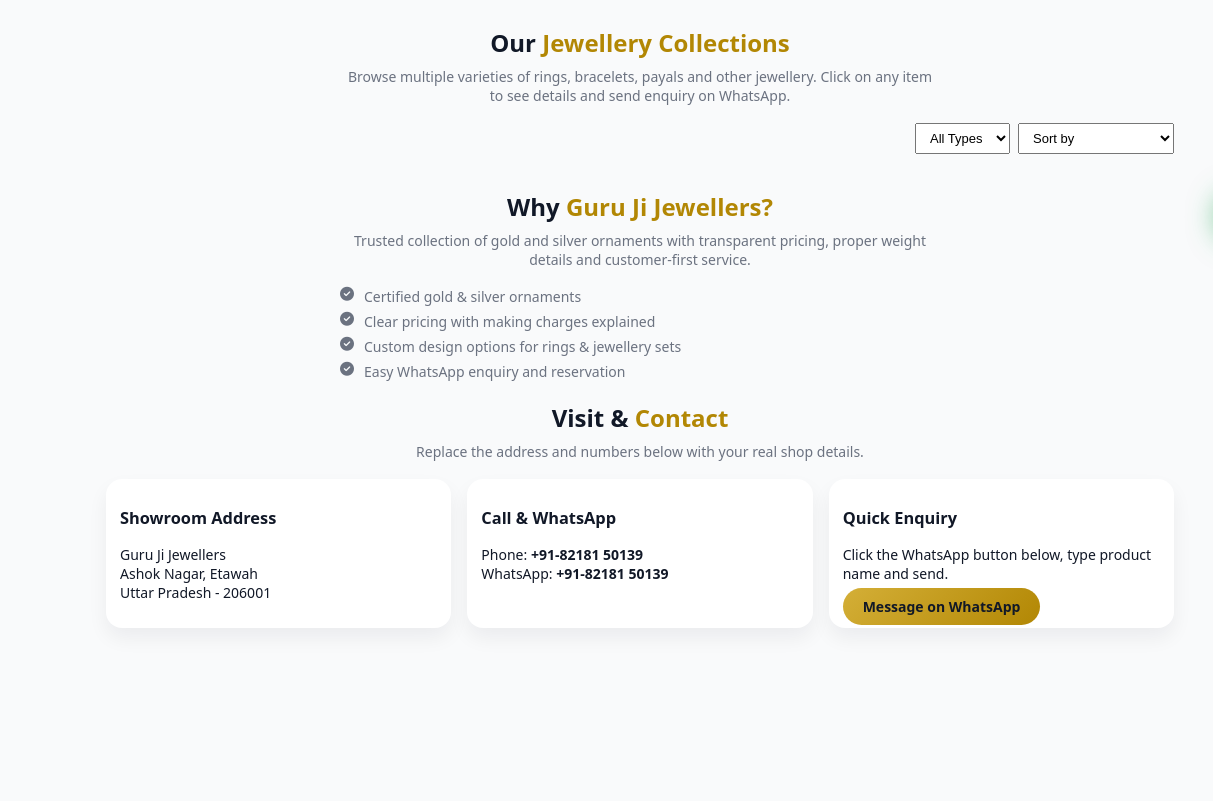
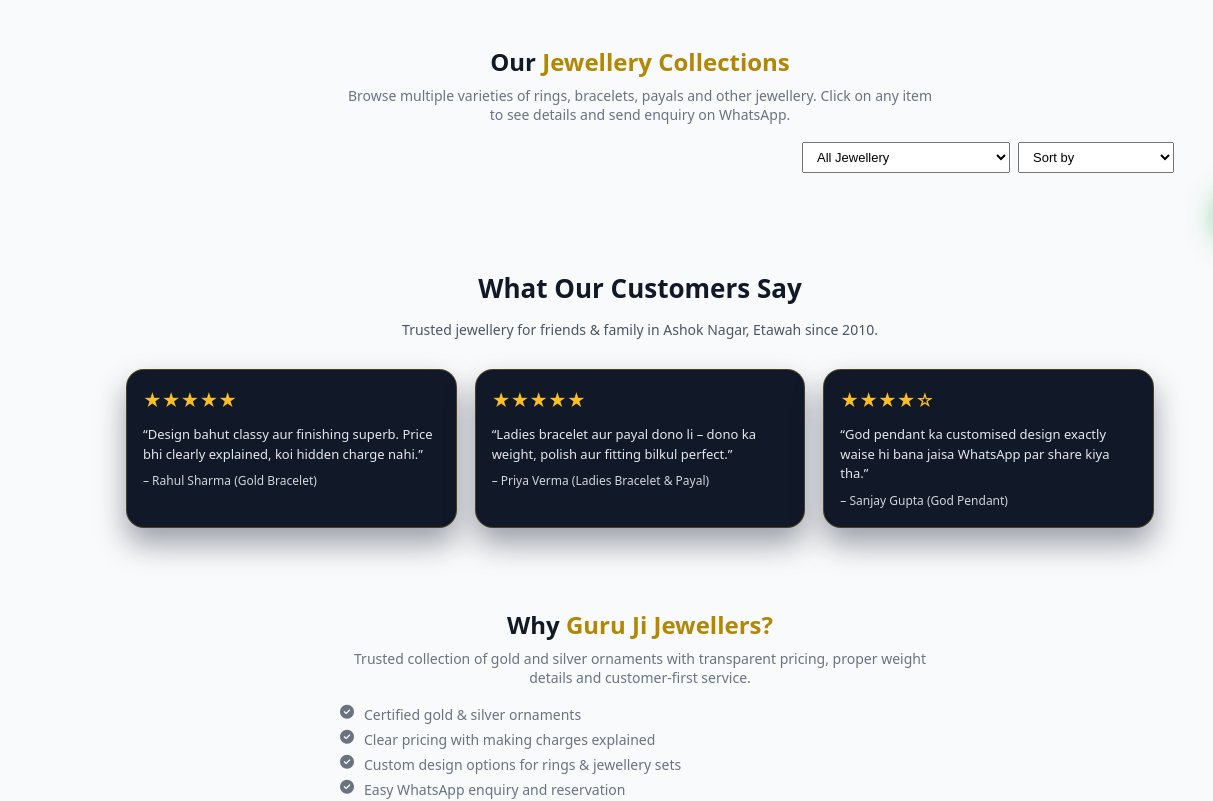
Before and after one commit to nitishyadavguruji/guruji-jewellers-site, a plain HTML site: page index.html in a window 1280 px wide. Shown: the part 560-1361 px from the top of the page, 0-1213 px from the left. Before the commit the page ends 1238 px from the top, so only its background shows below. Drawn offline with Linux system fonts and the light colour scheme; no server answers.

Commit message:
Add files via upload

```diff
--- a/index.html
+++ b/index.html
@@ -23,6 +23,10 @@
       <div class="logo-text">
         <div class="brand-name">Guru Ji Jewellers</div>
         <div class="brand-tagline">Gold &amp; Silver Ornaments</div>
+        <div class="brand-subtagline">
+  Trusted since 2010 · Jewellery for every occasion – Friends &amp; Family
+</div>
+
       </div>
     </div>
     <nav class="nav-right">
@@ -36,6 +40,14 @@
       <a href="https://wa.me/918218150139text=Hi%20Guru%20Ji%20Jewellers%2C%20I%20want%20to%20know%20about%20your%20jewellery."
          target="_blank" class="btn-outline whatsapp-btn">
         <i class="fa-brands fa-whatsapp"></i> WhatsApp
+        <a href="https://www.instagram.com/nitish_yadav_guru_ji/" target="_blank" class="icon-link">
+  <i class="fa-brands fa-instagram"></i>
+</a>
+
+<a href="https://www.facebook.com/golu.yadav.8273205355" target="_blank" class="icon-link">
+  <i class="fa-brands fa-facebook"></i>
+</a>
+
       </a>
     </nav>
   </header>
@@ -68,8 +80,19 @@
 
       <div class="filters">
         <select id="categoryFilter">
-          <option value="all">All Types</option>
-        </select>
+  <option value="all">All Jewellery</option>
+  <option value="Gents Bracelet">Gents Bracelet</option>
+  <option value="Ladies Bracelet">Ladies Bracelet</option>
+  <option value="Gents Pendant">Gents Pendant</option>
+  <option value="Ladies Pendant">Ladies Pendant</option>
+  <option value="God Pendant">God Pendant</option>
+  <option value="Kids Jewellery">Kids Jewellery</option>
+  <option value="Payal / Anklet">Payal / Anklet</option>
+  <option value="Earrings">Earrings</option>
+  <option value="Rings">Rings</option>
+  <option value="Customized Name Pendants">Customized Name Pendants</option>
+</select>
+
         <select id="sortFilter">
           <option value="default">Sort by</option>
           <option value="price-asc">Price: Low to High</option>
@@ -84,7 +107,42 @@
     </section>
 
     <!-- ABOUT SECTION -->
-    <section id="about">
+    <!-- REVIEWS SECTION -->
+<section id="reviews" class="reviews-section">
+  <div class="section-title">
+    <h2>What Our Customers Say</h2>
+    <p>Trusted jewellery for friends &amp; family in Ashok Nagar, Etawah since 2010.</p>
+  </div>
+
+  <div class="reviews-grid">
+    <div class="review-card">
+      <div class="review-stars">★★★★★</div>
+      <p class="review-text">
+        “Design bahut classy aur finishing superb. Price bhi clearly explained, koi hidden
+        charge nahi.”
+      </p>
+      <div class="review-name">– Rahul Sharma (Gold Bracelet)</div>
+    </div>
+
+    <div class="review-card">
+      <div class="review-stars">★★★★★</div>
+      <p class="review-text">
+        “Ladies bracelet aur payal dono li – dono ka weight, polish aur fitting bilkul perfect.”
+      </p>
+      <div class="review-name">– Priya Verma (Ladies Bracelet &amp; Payal)</div>
+    </div>
+
+    <div class="review-card">
+      <div class="review-stars">★★★★☆</div>
+      <p class="review-text">
+        “God pendant ka customised design exactly waise hi bana jaisa WhatsApp par share kiya
+        tha.”
+      </p>
+      <div class="review-name">– Sanjay Gupta (God Pendant)</div>
+    </div>
+  </div>
+</section>
+<section id="about">
       <h2 class="section-title">Why <span>Guru Ji Jewellers?</span></h2>
       <p class="section-text">
         Trusted collection of gold and silver ornaments with transparent pricing,
@@ -108,16 +166,15 @@
       <div class="contact-grid">
         <div class="contact-box">
           <h3>Showroom Address</h3>
-          <p>
-            Guru Ji Jewellers<br>
-            Ashok Nagar, Etawah<br>
-            Uttar Pradesh - 206001
-          </p>
-        </div>
-        <div class="contact-box">
-          <h3>Call &amp; WhatsApp</h3>
-          <p>
-            Phone: <strong>+91-82181 50139</strong><br>
+<p>Guru Ji Jewellers</p>
+<p>Ashok Nagar, Etawah</p>
+<p>Near Old PAC Gali</p>
+
+<h3>Call &amp; WhatsApp</h3>
+<p>Phone: <a href="tel:+918218150139">+91-82181 50139</a></p>
+<p>Phone 2: <a href="tel:+917302626627">+91-73026 26627</a></p>
+<p>Email: <a href="mailto:info@gurujijewellers.com">info@gurujijewellers.com</a></p>
+  Phone: <strong>+91-82181 50139</strong><br>
             WhatsApp: <strong>+91-82181 50139</strong>
           </p>
           <p style="font-size:13px;color:#6b7280;"></p>
--- a/styles.css
+++ b/styles.css
@@ -392,3 +392,71 @@
     flex-direction: column;
   }
 }
+.icon-link {
+  margin-left: 10px;
+  font-size: 20px;
+  color: #ffffff;
+  display: inline-flex;
+  align-items: center;
+  justify-content: center;
+}
+
+.icon-link:hover {
+  color: #fbbf24; /* golden hover */
+}
+/* ===== REVIEWS SECTION ===== */
+.reviews-section {
+  padding: 60px 20px;
+  max-width: 1100px;
+  margin: 0 auto;
+}
+
+.reviews-section .section-title {
+  text-align: center;
+  margin-bottom: 30px;
+}
+
+.reviews-section .section-title h2 {
+  font-size: 26px;
+  font-weight: 700;
+  color: #111827;
+  margin-bottom: 6px;
+}
+
+.reviews-section .section-title p {
+  font-size: 14px;
+  color: #4b5563;
+}
+
+.reviews-grid {
+  display: grid;
+  grid-template-columns: repeat(auto-fit, minmax(260px, 1fr));
+  gap: 18px;
+}
+
+.review-card {
+  background: #111827;
+  color: #e5e7eb;
+  border-radius: 18px;
+  padding: 18px 16px;
+  box-shadow: 0 16px 30px rgba(15, 23, 42, 0.4);
+  border: 1px solid rgba(249, 191, 36, 0.24); /* gold border */
+}
+
+.review-stars {
+  color: #fbbf24; /* gold stars */
+  font-size: 18px;
+  margin-bottom: 8px;
+}
+
+.review-text {
+  font-size: 13px;
+  line-height: 1.5;
+  margin-bottom: 8px;
+}
+
+.review-name {
+  font-size: 12px;
+  color: #d1d5db;
+  font-weight: 500;
+}
```
